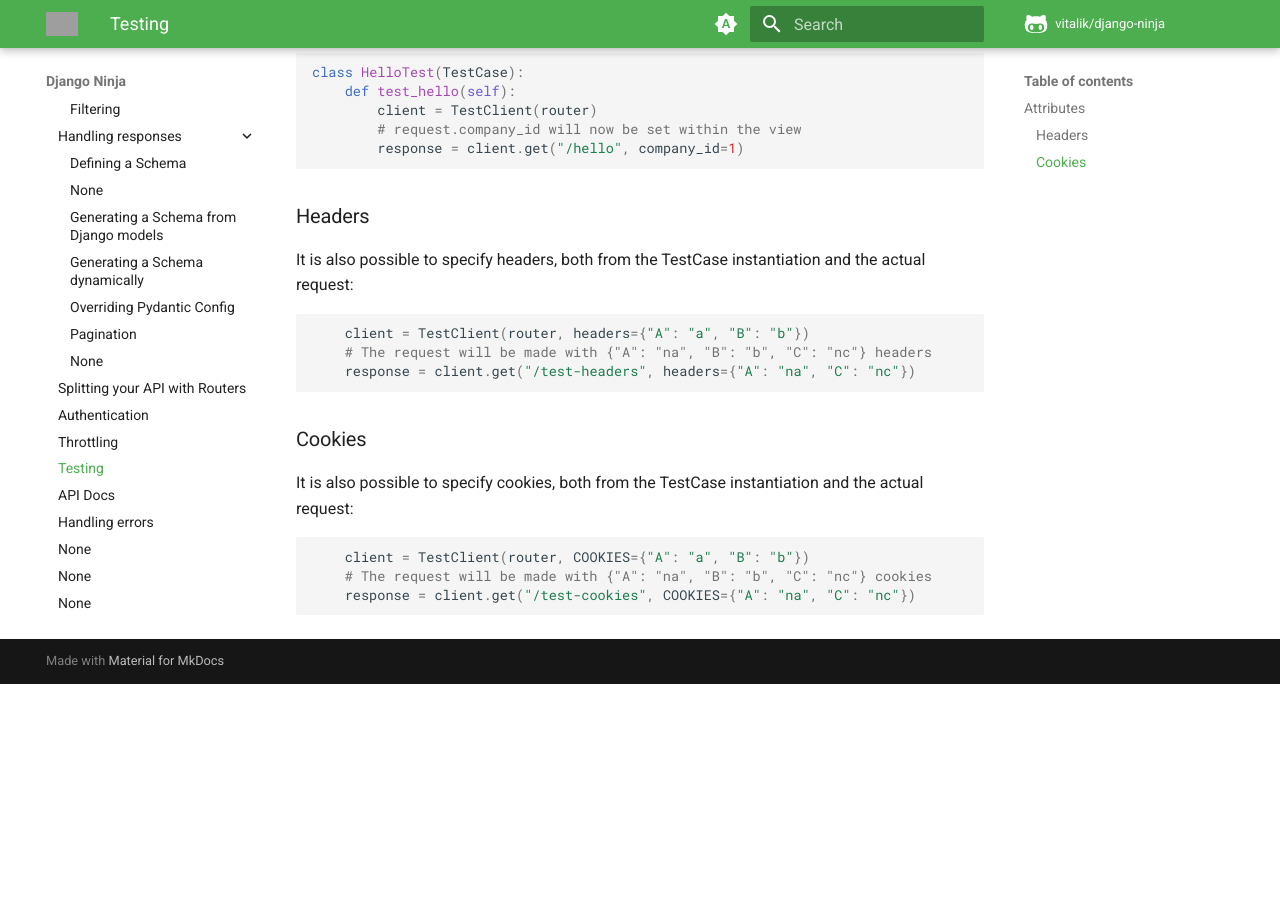
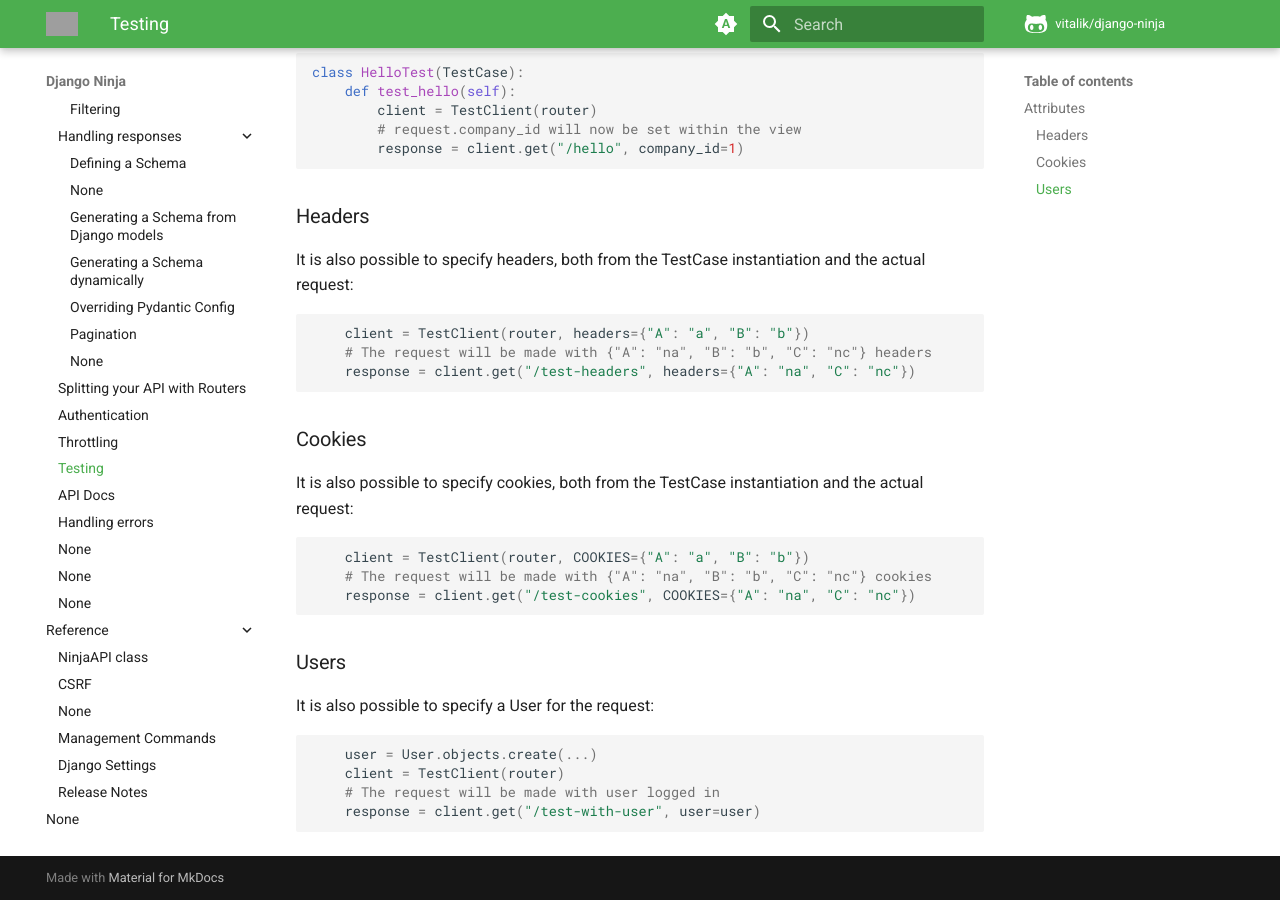
Before and after one commit to awtech888/Django-ninja, an MkDocs documentation site: the page built from docs/docs/guides/testing.md, in a window 1280 px wide and 900 px high, scrolled down 1048 px. Built offline with MkDocs 1.6.1 and Material for MkDocs 9.7.7, drawn with Linux system fonts in a browser that asks for light colours; comment, search, counter and statistics services are not loaded; before the commit the page ends 1732 px from its top, so only the background shows below that; grey boxes are pictures that could not be loaded.

Commit message:
Adding docs how to add a user in a test (#1341)
It was not clear how to test endpoints with a user

````diff
--- a/docs/docs/guides/testing.md
+++ b/docs/docs/guides/testing.md
@@ -64,3 +64,12 @@
     # The request will be made with {"A": "na", "B": "b", "C": "nc"} cookies
     response = client.get("/test-cookies", COOKIES={"A": "na", "C": "nc"})
 ```
+
+### Users
+It is also possible to specify a User for the request:
+```python
+    user = User.objects.create(...)
+    client = TestClient(router)
+    # The request will be made with user logged in
+    response = client.get("/test-with-user", user=user)
+```
````
